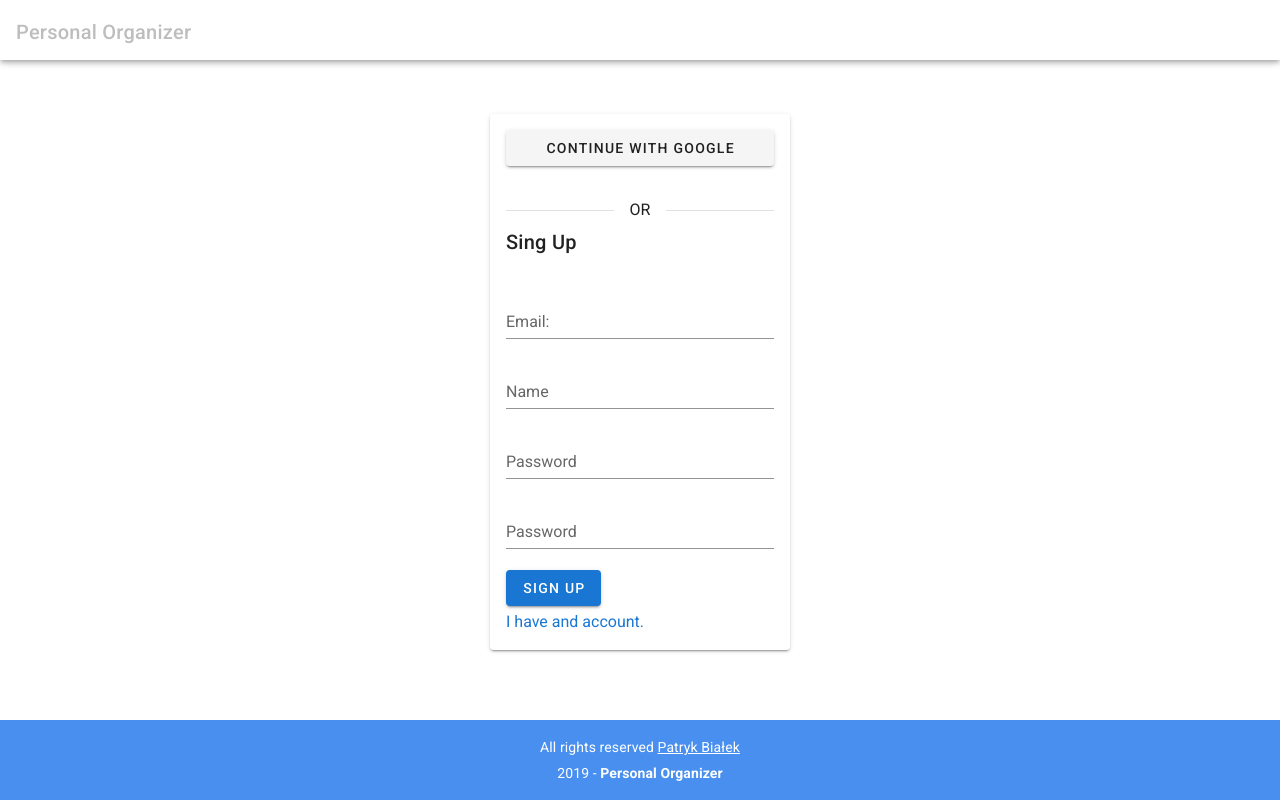
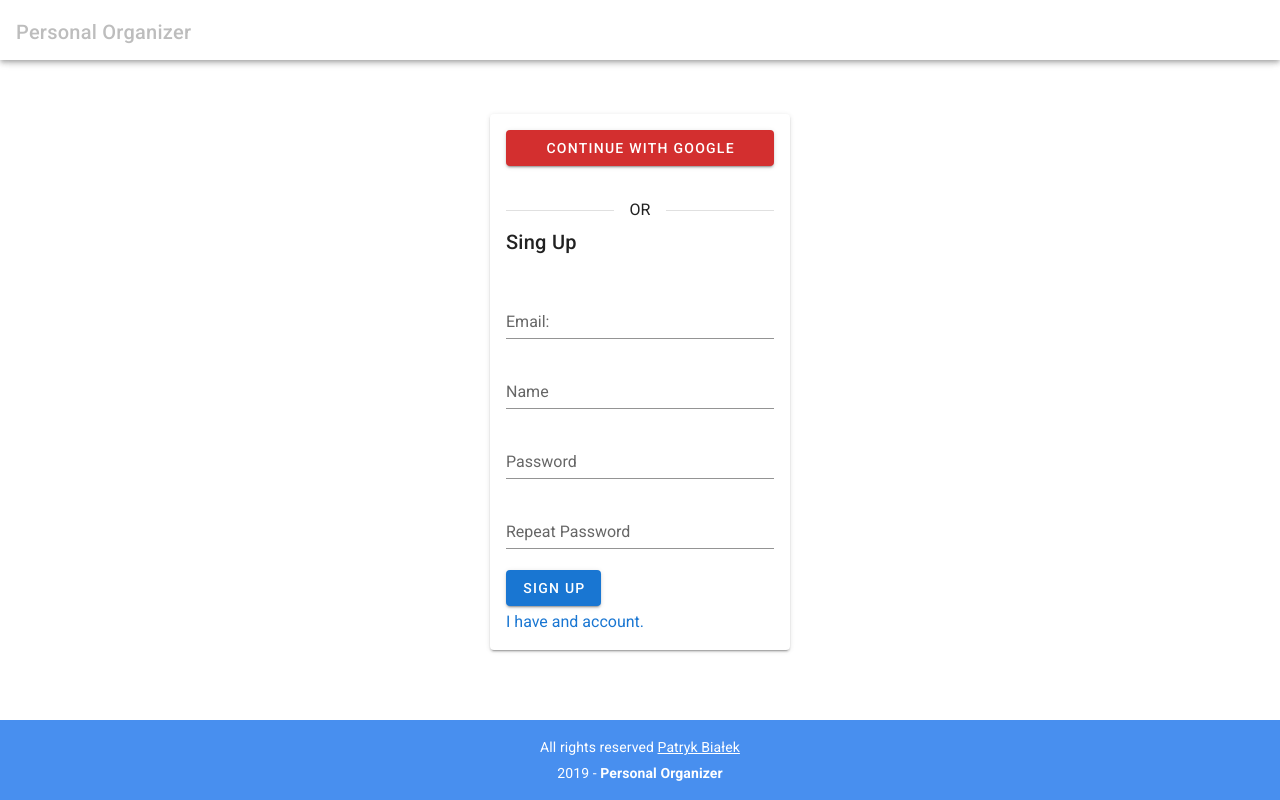
Before and after one commit to PatrickBialek/017_Personal-organizer-vue, a Vue app: page /sign-up in a window 1280 px wide. Built offline with nearby package versions, Linux system fonts and the light colour scheme.

Commit message:
google btn added

```diff
--- a/package.json
+++ b/package.json
@@ -14,6 +14,7 @@
     "register-service-worker": "^1.6.2",
     "vue": "^2.6.10",
     "vue-router": "^3.0.3",
+    "vuelidate": "^0.7.4",
     "vuetify": "^2.0.0",
     "vuex": "^3.0.1"
   },
--- a/src/main.js
+++ b/src/main.js
@@ -4,6 +4,7 @@ import router from "./router";
 import store from "./store";
 import "./registerServiceWorker";
 import vuetify from "./plugins/vuetify";
+import vuelidate from 'vuelidate'
 
 Vue.config.productionTip = false;
 
@@ -11,5 +12,6 @@ new Vue({
   router,
   store,
   vuetify,
+  vuelidate,
   render: h => h(App)
 }).$mount("#app");
--- a/src/views/SignIn.vue
+++ b/src/views/SignIn.vue
@@ -3,7 +3,7 @@
     <v-layout row wrap align-center class="justify-center">
       <v-card class="my-3" min-width="300">
         <v-row class="ma-4">
-          <v-btn class="mb-4" width="100%">Continue with google</v-btn>
+          <v-btn class="red darken-2 white--text mb-4" width="100%">Continue with google</v-btn>
         </v-row>
         <v-row class="mx-4 mt-4 justify-center align-center">
           <v-divider></v-divider>
@@ -16,7 +16,7 @@
         <v-form class="pa-4">
           <v-text-field label="Email:" v-model="user.email"></v-text-field>
           <v-text-field label="Passowrd" :type="'password'" v-model="user.password"></v-text-field>
-          <v-btn flat class="primary">Sing In</v-btn>
+          <v-btn flat class="primary">Sign In</v-btn>
         </v-form>
         <v-row class="mx-4 mb-4">
           <router-link class="link" to="/sign-up">I don't have an account yet.</router-link>
--- a/src/views/SignUp.vue
+++ b/src/views/SignUp.vue
@@ -3,7 +3,7 @@
     <v-layout row wrap align-center class="justify-center">
       <v-card class="ma-3" min-width="300">
         <v-row class="ma-4">
-          <v-btn class="mb-4" width="100%">Continue with google</v-btn>
+          <v-btn class="red darken-2 white--text mb-4" width="100%">Continue with google</v-btn>
         </v-row>
         <v-row class="mx-4 mt-4 justify-center align-center">
           <v-divider></v-divider>
@@ -17,7 +17,7 @@
           <v-text-field label="Email:" v-model="user.email"></v-text-field>
           <v-text-field label="Name" v-model="user.name"></v-text-field>
           <v-text-field label="Password" :type="'password'" v-model="user.password"></v-text-field>
-          <v-text-field label="Password" :type="'password'" v-model="user.passwordRepeated"></v-text-field>
+          <v-text-field label="Repeat Password" :type="'password'" v-model="user.passwordRepeated"></v-text-field>
           <v-btn flat class="primary">Sign Up</v-btn>
         </v-form>
         <v-row class="mx-4 mb-4">
```
Also changed, not shown: src/firebase/init.js (+0 -11 lines), 1 other file (tests, documents, lock files or other folders).
